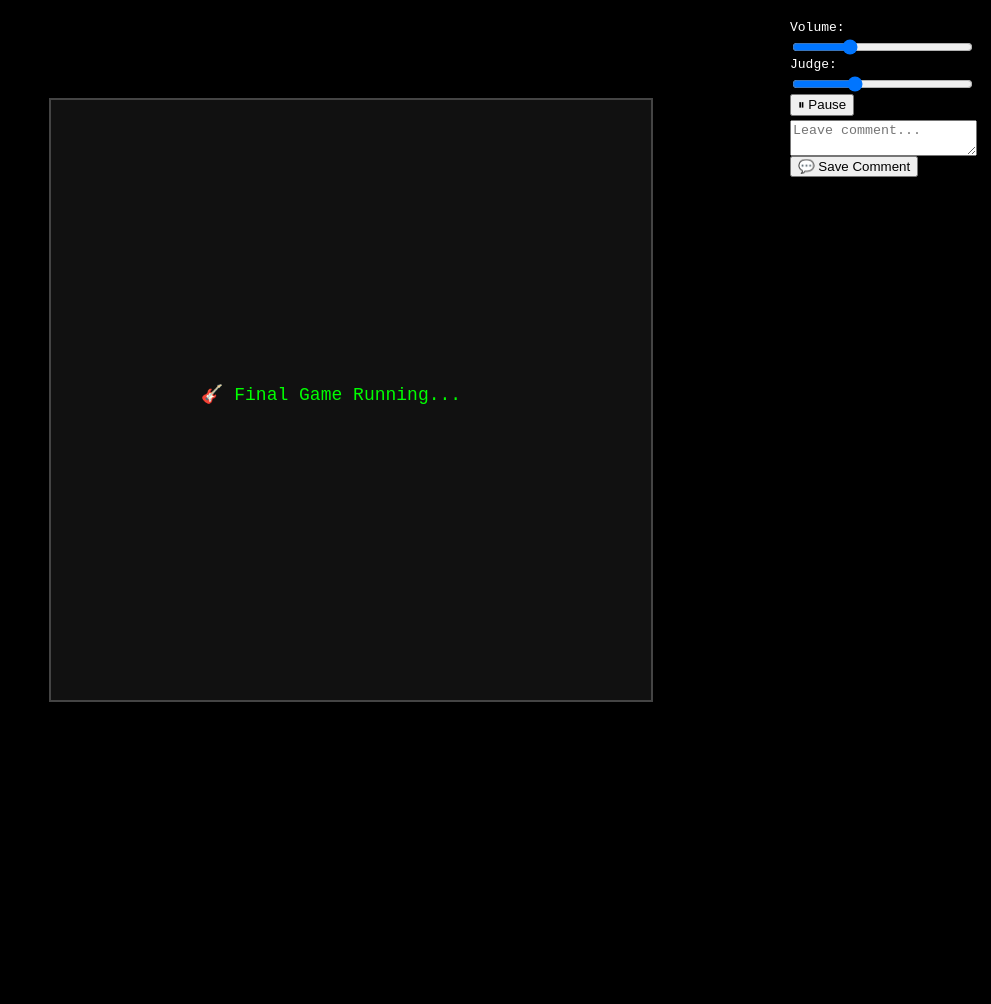
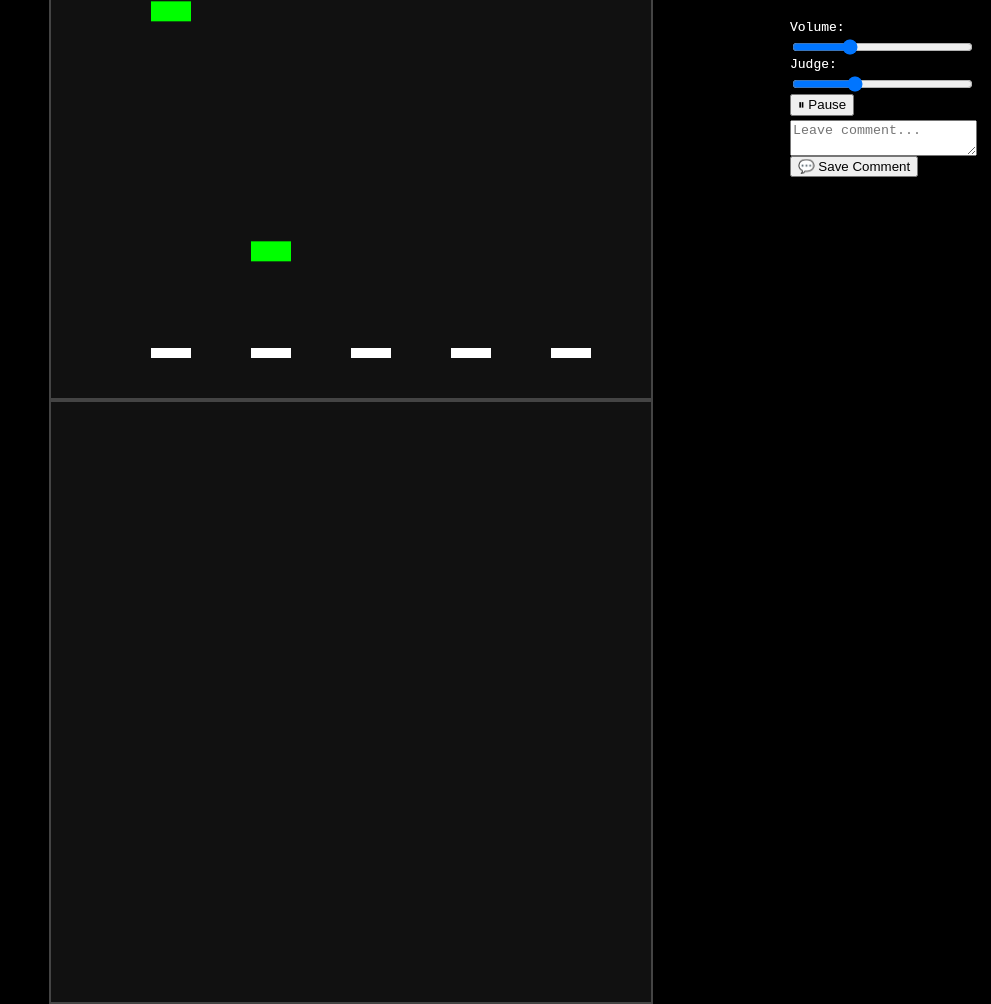
Before and after one commit to TAEYANG6468/taeyang, a plain HTML site: page index.html in a window 1280 px wide. Shown: the whole page, without its empty margins (289-1280 px from the left). Before the commit the page ends 800 px from the top, so only its background shows below. Drawn offline with Linux system fonts and the light colour scheme.

Commit message:
Update index.html

```diff
--- a/index.html
+++ b/index.html
@@ -1,3 +1,138 @@
+<!DOCTYPE html>
+<html lang="en">
+<head>
+  <meta charset="UTF-8" />
+  <title>Sugar Kane Rhythm Game - Final</title>
+  <style>
+    body {
+      margin: 0;
+      background: black;
+      color: white;
+      font-family: monospace;
+      display: flex;
+      flex-direction: column;
+      align-items: center;
+      justify-content: center;
+      height: 100vh;
+    }
+    canvas {
+      background: #111;
+      border: 2px solid #444;
+    }
+    .ui {
+      position: absolute;
+      top: 10px;
+      right: 10px;
+      background: rgba(0,0,0,0.6);
+      padding: 10px;
+      border-radius: 5px;
+    }
+    .ui input, .ui textarea {
+      display: block;
+      margin-top: 4px;
+      width: 100%;
+    }
+  </style>
+</head>
+<body>
+  <canvas id="gameCanvas" width="600" height="600"></canvas>
+  <div class="ui">
+    Volume: <input type="range" id="volume" min="0" max="1" step="0.01" value="0.3">
+    Judge: <input type="range" id="judge" min="10" max="100" value="40">
+    <button onclick="togglePause()">⏸ Pause</button>
+    <textarea id="commentBox" rows="2" placeholder="Leave comment..."></textarea>
+    <button onclick="saveComment()">💬 Save Comment</button>
+  </div>
+  <script>
+    const canvas = document.getElementById("gameCanvas");
+    const ctx = canvas.getContext("2d");
+    let isPaused = false;
+    let volume = 0.3;
+    let judgeWindow = 40;
+
+    document.getElementById("volume").addEventListener("input", (e) => {
+      volume = parseFloat(e.target.value);
+    });
+
+    document.getElementById("judge").addEventListener("input", (e) => {
+      judgeWindow = parseInt(e.target.value);
+    });
+
+    document.addEventListener("keydown", e => {
+      if (e.code === "Space") togglePause();
+      if (!isPaused && ["KeyA", "KeyS", "KeyD", "KeyK", "KeyL"].includes(e.code)) checkHit(e.code);
+    });
+
+    function togglePause() {
+      isPaused = !isPaused;
+      console.log(isPaused ? "Paused" : "Resumed");
+    }
+
+    function saveComment() {
+      const comment = document.getElementById("commentBox").value;
+      if (comment.trim()) {
+        localStorage.setItem("sugarKaneComment", comment);
+        alert("Comment saved!");
+      }
+    }
+
+    const lanes = [100, 200, 300, 400, 500];
+    const keys = ["KeyA", "KeyS", "KeyD", "KeyK", "KeyL"];
+    const notes = [];
+
+    for (let i = 0; i < 100; i++) {
+      notes.push({
+        time: i * 1.2,
+        lane: i % 5,
+        hit: false
+      });
+    }
+
+    let startTime = null;
+
+    function checkHit(code) {
+      const laneIndex = keys.indexOf(code);
+      if (laneIndex === -1) return;
+      const currentTime = (performance.now() - startTime) / 1000;
+      for (let note of notes) {
+        if (note.lane === laneIndex && !note.hit) {
+          const dt = Math.abs(note.time - currentTime);
+          if (dt < judgeWindow / 1000) {
+            note.hit = true;
+            console.log("HIT!", dt);
+            return;
+          }
+        }
+      }
+    }
+
+    function gameLoop(timestamp) {
+      if (!startTime) startTime = timestamp;
+      const currentTime = (timestamp - startTime) / 1000;
+
+      if (!isPaused) {
+        ctx.clearRect(0, 0, canvas.width, canvas.height);
+
+        ctx.fillStyle = "white";
+        lanes.forEach(x => ctx.fillRect(x, 550, 40, 10));
+
+        notes.forEach(note => {
+          if (!note.hit) {
+            const y = (note.time - currentTime) * 200;
+            if (y > -20 && y < 600) {
+              ctx.fillStyle = "lime";
+              ctx.fillRect(lanes[note.lane], y, 40, 20);
+            }
+          }
+        });
+      }
+      requestAnimationFrame(gameLoop);
+    }
+
+    requestAnimationFrame(gameLoop);
+  </script>
+</body>
+</html>
 <!DOCTYPE html>
 <html lang="en">
 <head>
```
